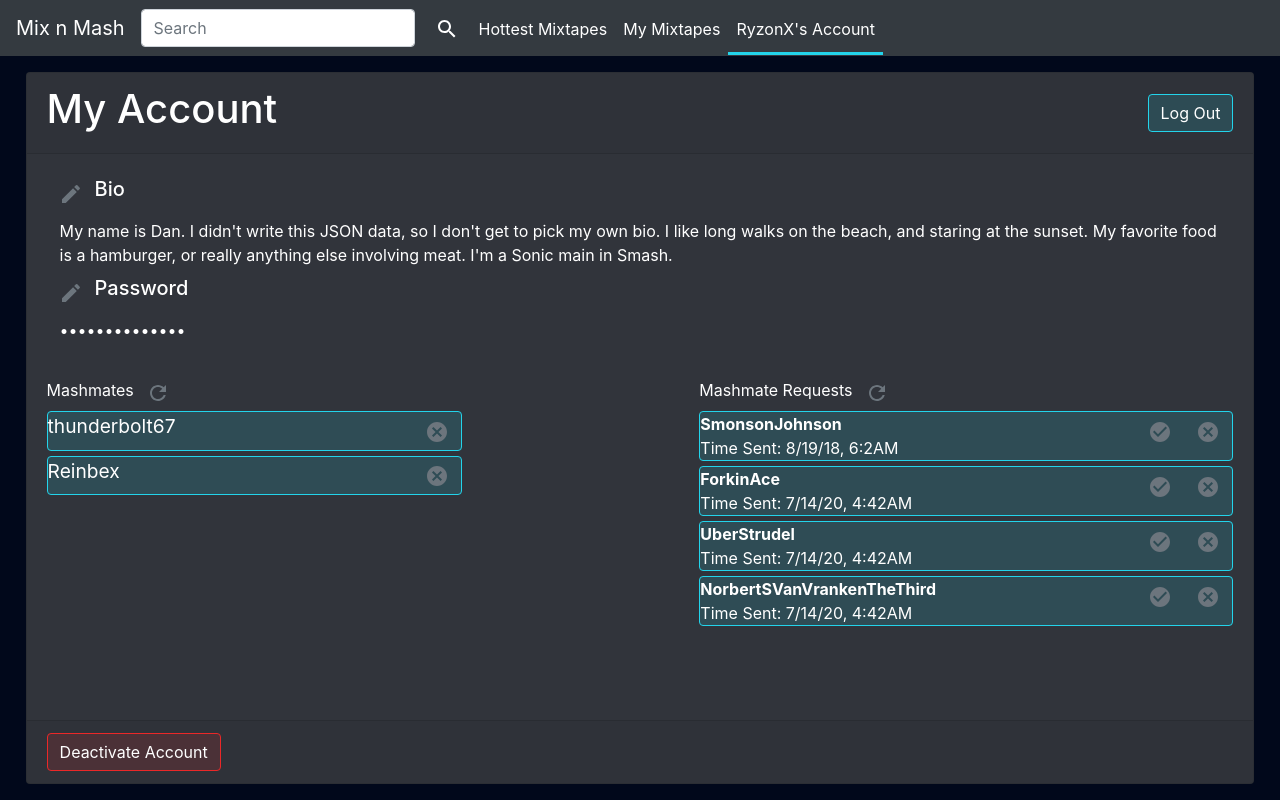
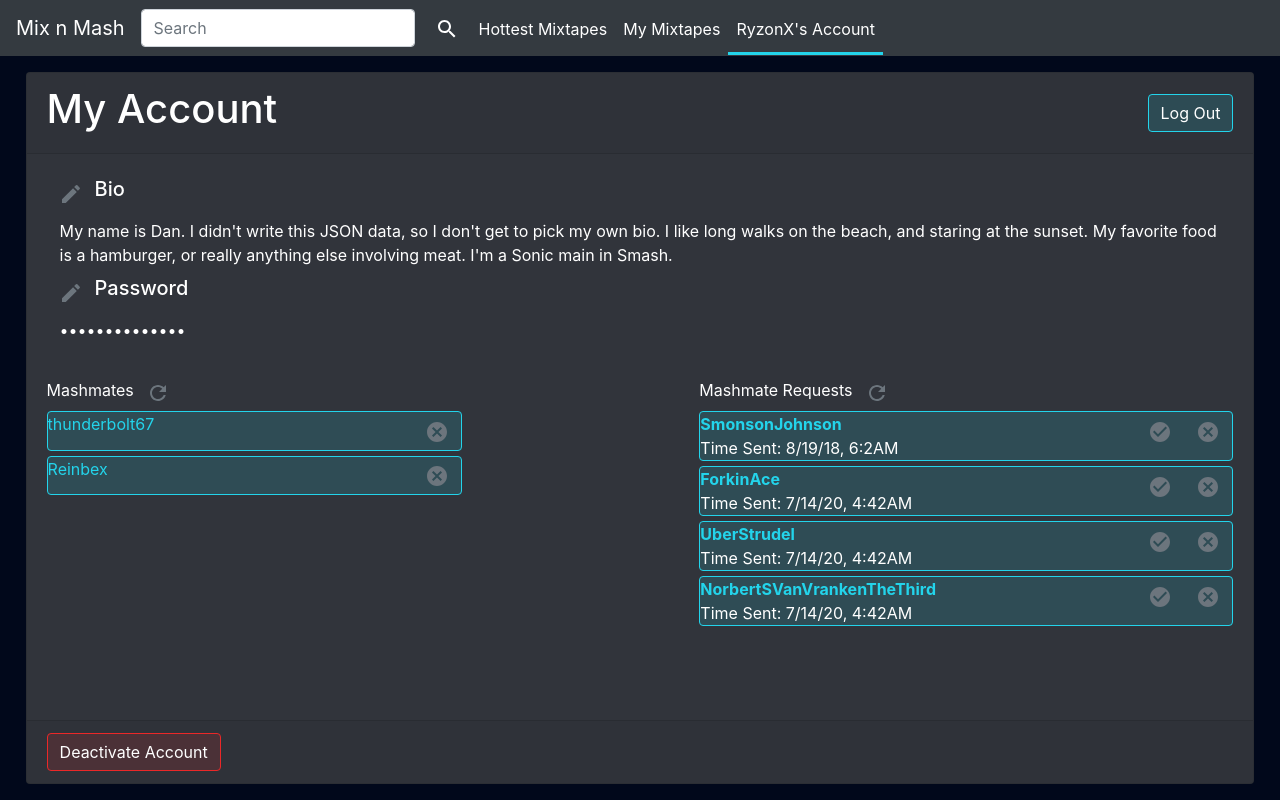
Before and after one commit to joe-weaver/mix-n-mash, a React (Create React App) app: page /Account in a window 1280 px wide. Built offline with nearby package versions, Linux system fonts and the light colour scheme.

Commit message:
added routing to more aspects

```diff
--- a/src/components/MashmateCard/MashmateCard.js
+++ b/src/components/MashmateCard/MashmateCard.js
@@ -1,7 +1,7 @@
 import React from "react";
 import { Card } from "react-bootstrap";
 import CancelIcon from "@material-ui/icons/Cancel";
-
+import { Link } from "react-router-dom";
 import IconButton from "../IconButton/IconButton";
 
 import "./MashmateCardStyle.css";
@@ -11,7 +11,11 @@ const MashmateCard = (props) => {
     <Card className="mashmate-card mm-card" key={props.mashmate.mashmateId}>
       <div className="mashmate-body">
         <div className="mashmate-title">
-          {props.mashmate.username}
+
+          {/*NEED TO CHANGE USER/0 FOR RESPECTIVE IDS*/}
+        <Link to={"/User/0"}>
+          <div className="mixtape-result-user mm-link-dark">{props.mashmate.username}</div>
+        </Link>
           <IconButton component={<CancelIcon />} />
         </div>
       </div>
--- a/src/components/MashmateRequestCard/MashmateRequestCard.js
+++ b/src/components/MashmateRequestCard/MashmateRequestCard.js
@@ -2,7 +2,7 @@ import React from "react";
 import { Card } from "react-bootstrap";
 import CheckCircleIcon from "@material-ui/icons/CheckCircle";
 import CancelIcon from "@material-ui/icons/Cancel";
-
+import { Link } from "react-router-dom";
 import IconButton from "../IconButton/IconButton";
 import { formatDate } from "../../utils/DateUtils";
 
@@ -13,7 +13,11 @@ const MashmateRequestCard = (props) => {
     <Card className="mashmate-request-card mm-card" key={props.mashmateRequest.senderId}>
       <div className="mashmate-request-body">
         <div className="mashmate-request-title">
-          <b>{props.mashmateRequest.username}</b>
+
+        {/*NEED TO CHANGE USER/0 FOR RESPECTIVE IDS*/}
+        <Link to={"/User/0"}>
+        <div className="mixtape-result-user mm-link-dark"><b>{props.mashmateRequest.username}</b></div>
+        </Link>
         </div>
         <div className="mashmate-request-timeSent">
           {" Time Sent: " +
--- a/src/pages/MixtapePage/MixtapePage.js
+++ b/src/pages/MixtapePage/MixtapePage.js
@@ -77,7 +77,7 @@ export default class MixtapePage extends React.Component {
                   disabled={!this.state.editingMixtapeTitle}
                   maxLength="50"
                 />
-                <Link><div className="mm-link-dark">{this.state.mixtape.owner.username}</div></Link>
+                <Link to={"/User/" + this.state.mixtape.ownerId}><div className="mm-link-dark">{this.state.mixtape.owner.username}</div></Link>
               </div>
             </div>
             <div>
--- a/src/pages/SignIn/SignIn.js
+++ b/src/pages/SignIn/SignIn.js
@@ -78,6 +78,9 @@ export default class SignIn extends React.Component {
                 <Button variant="primary" className="mm-btn-alt" onClick={() => this.setState({forgotCredential: false, signup: false})}>
                   Create Account
                 </Button>
+                <Button variant="primary" className="mm-btn-alt" onClick={() => this.setState({forgotCredential: false, signup: false})}>
+                  Cancel
+                </Button>
               </Form>
             </Card.Body>}
         </Card>
```
Also changed, not shown: 1 other file (tests, documents, lock files or other folders).
